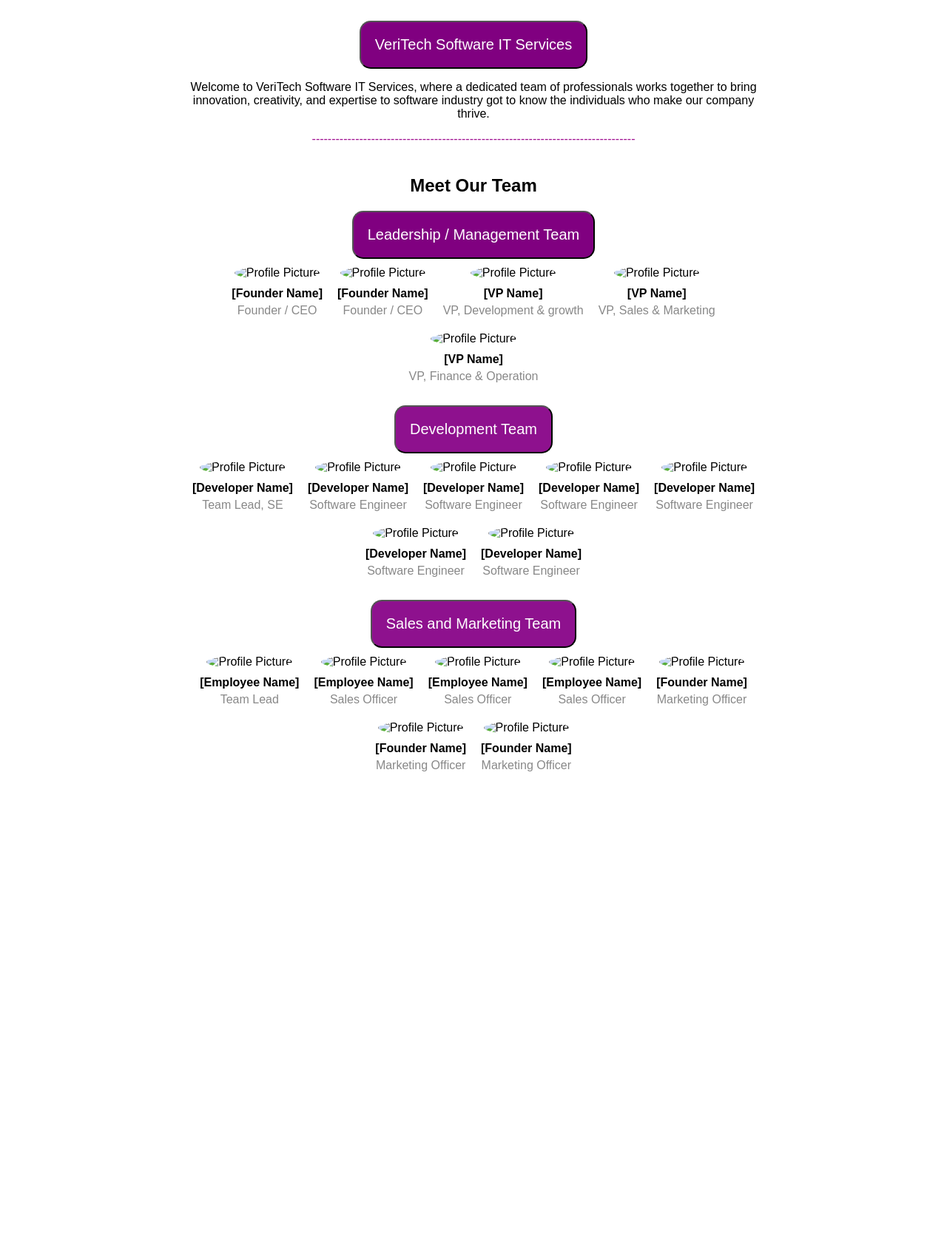
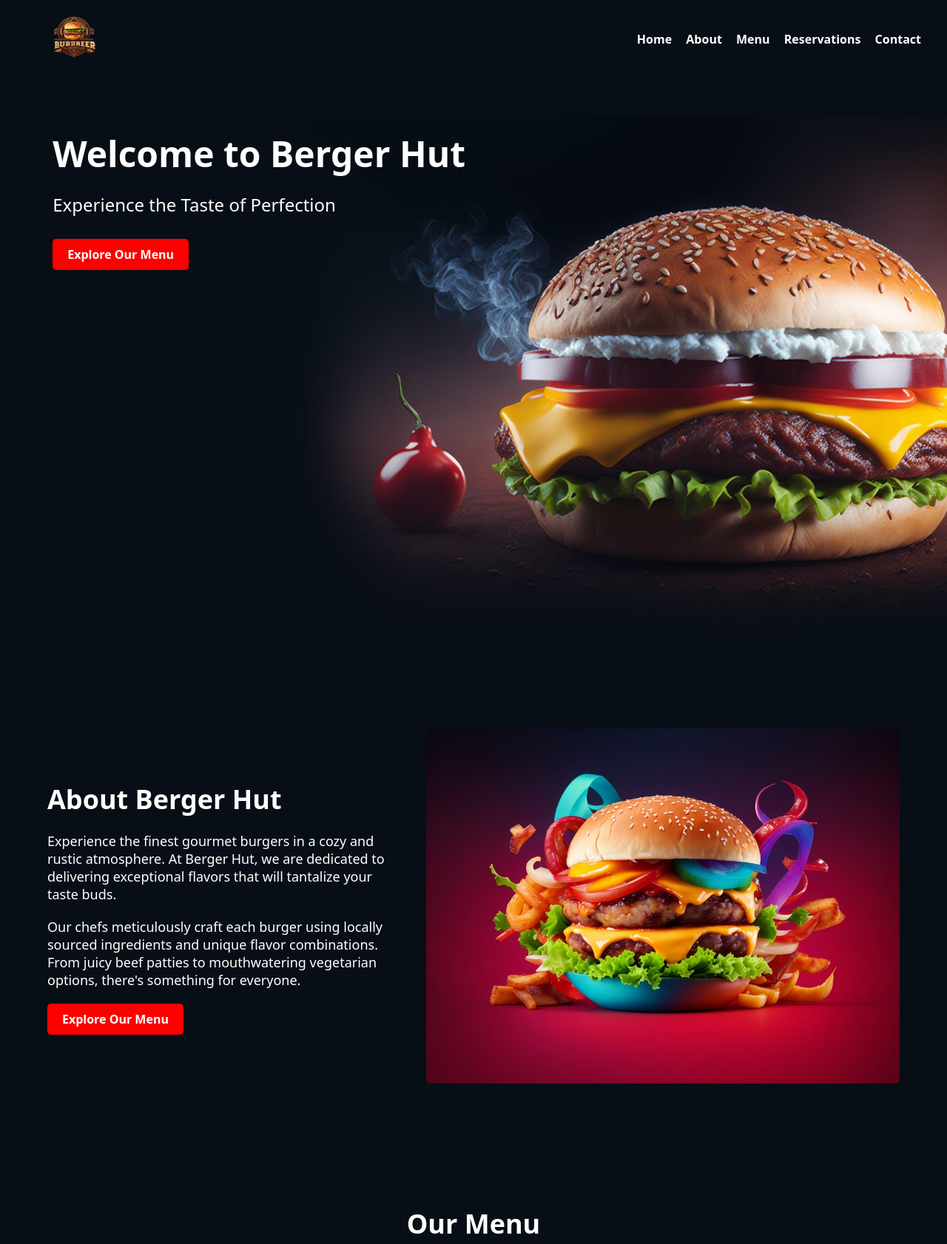
Before and after one commit to sahilbabun/VeriTech, a plain HTML site: page index.html in a window 1280 px wide. Shown: the top 1682 px of the page at 74% size. Before the commit the page ends 1122 px from the top, so only its background shows below. Drawn offline with Linux system fonts and the light colour scheme.

Commit message:
Add files via upload

```diff
--- a/index.html
+++ b/index.html
@@ -1,136 +1,171 @@
 <!DOCTYPE html>
-<html lang="en">
+<html>
 <head>
-    <meta charset="UTF-8">
-    <meta name="viewport" content="width=device-width, initial-scale=1.0">
-    <title>VeriTech Software IT Services</title>
-    <link rel="stylesheet" href="styles.css">
+
+  <title>Berger Hut</title>
+  <link rel="stylesheet" type="text/css" href="styles.css">
+
+
 </head>
+
 <body>
-    <div class="container">
-        <div class="header">
-            <button id="company-name-button">VeriTech Software IT Services</button>
-            <p>Welcome to VeriTech Software IT Services, where a dedicated team of professionals works together to bring innovation, creativity, and expertise to software industry got to know the individuals who make our company thrive.</p>
-            <!-- <b id="line"> -------------------------------------------------------------------------------- </b> -->
-            <span> ---------------------------------------------------------------------------------- </span>
+	<header>
+	  <div class="logo">
+		<img src="iconlogo.png" alt="Berger Hut Logo">
 	  </div>
-        <div class="team-section">
-            <h2>Meet Our Team</h2>
-            <div class="team-category">
-                <!-- <h3> Leadership / Management Team</h3> -->
-                <button id="leadership-Management-button">Leadership / Management Team</button>
-                <div class="team-members">
-                    <div class="team-member">
-                        <img src="profile.png" alt="Profile Picture">
-                        <h4>[Founder Name]</h4>
-                        <p>Founder / CEO</p>
+	  <nav>
+		<ul>
+		  <li><a href="#home">Home</a></li>
+		  <li><a href="#about">About</a></li>
+		  <li><a href="#menu">Menu</a></li>
+		  <li><a href="#reservations">Reservations</a></li>
+		  <li><a href="#contact">Contact</a></li>
+		</ul>
+	  </nav>
+	</header>
+
+<section class="hero">
+  <div class="hero-content">
+    <h1>Welcome to Berger Hut</h1>
+    <p>Experience the Taste of Perfection</p>
+    <a href="#menu" class="btn">Explore Our Menu</a>
   </div>
-                    <div class="team-member">
-                        <img src="profile.png" alt="Profile Picture">
-                        <h4>[Founder Name]</h4>
-                        <p>Founder / CEO</p>
+</section>
+
+<section class="about dark-theme">
+  <div class="about-content">
+    <h2>About Berger Hut</h2>
+    <p>Experience the finest gourmet burgers in a cozy and rustic atmosphere. At Berger Hut, we are dedicated to delivering exceptional flavors that will tantalize your taste buds.</p>
+    <p>Our chefs meticulously craft each burger using locally sourced ingredients and unique flavor combinations. From juicy beef patties to mouthwatering vegetarian options, there's something for everyone.</p>
+    <a href="#menu" class="btn">Explore Our Menu</a>
   </div>
-                    <div class="team-member">
-                        <img src="profile.png" alt="Profile Picture">
-                        <h4>[VP Name]</h4>
-                        <p>VP, Development & growth</p>
+  <div class="about-image">
+    <img src="about-image.jpg" alt="About Image">
   </div>
-                    <div class="team-member">
-                        <img src="profile.png" alt="Profile Picture">
-                        <h4>[VP Name]</h4>
-                        <p>VP, Sales & Marketing</p>
+</section>
+
+
+<section class="menu">
+  <h2>Our Menu</h2>
+  <div class="menu-items">
+    <div class="menu-item">
+      <img src="burger1.jpg" alt="Burger 1">
+      <h3>Classic Cheeseburger</h3>
+      <p>A juicy beef patty topped with melted cheese, fresh lettuce, tomato, and our special sauce. Served with a side of crispy fries.</p>
     </div>
-                    <div class="team-member">
-                        <img src="profile.png" alt="Profile Picture">
-                        <h4>[VP Name]</h4>
-                        <p>VP, Finance & Operation</p>
+    <div class="menu-item">
+      <img src="burger2.jpg" alt="Burger 2">
+      <h3>Veggie Delight</h3>
+      <p>A delicious veggie patty made from a blend of fresh vegetables and spices. Topped with avocado, sprouts, and tangy mayo. Served with a side of sweet potato fries.</p>
+    </div>
+    <div class="menu-item">
+      <img src="burger3.jpg" alt="Burger 3">
+      <h3>Spicy BBQ Burger</h3>
+      <p>A fiery burger packed with flavor! Grilled chicken breast smothered in spicy BBQ sauce, topped with jalapenos, crispy onion rings, and chipotle mayo. Served with a side of coleslaw.</p>
     </div>
   </div>
+</section>
+
+<section class="reservations">
+  <div class="reservation-form">
+    <h2>Make a Reservation</h2>
+    <form>
+      <input type="text" name="name" placeholder="Your Name" required>
+      <input type="email" name="email" placeholder="Your Email" required>
+      <input type="tel" name="phone" placeholder="Phone Number" required>
+      <input type="date" name="date" required>
+      <input type="time" name="time" required>
+      <textarea name="message" placeholder="Additional Message" rows="5"></textarea>
+      <button type="submit">Submit</button>
+    </form>
   </div>
-            <div class="team-category">
-                <!-- <h3>Development Team</h3> -->
-                <button id="Development-team-button">Development Team</button>
-                <div class="team-members">
-                    <div class="team-member">
-                        <img src="profile.png" alt="Profile Picture">
-                        <h4>[Developer Name]</h4>
-                        <p>Team Lead, SE</p>
+</section>
+
+
+<section class="testimonials">
+  <h2>What Our Customers Say</h2>
+  <div class="testimonial">
+    <img src="customer1.jpg" alt="Customer 1">
+    <p>"The burgers at Berger Hut are simply amazing! The flavors are rich, and the ingredients are always fresh. It's my go-to place whenever I'm craving a delicious meal."</p>
+    <h4>John Doe</h4>
   </div>
-                    <div class="team-member">
-                        <img src="profile.png" alt="Profile Picture">
-                        <h4>[Developer Name]</h4>
-                        <p>Software Engineer</p>
+  <div class="testimonial">
+    <img src="customer2.jpg" alt="Customer 2">
+    <p>"Berger Hut never disappoints! The quality of their burgers and the friendly service make it a top-notch dining experience. I highly recommend it to all burger lovers!"</p>
+    <h4>Jane Smith</h4>
   </div>
-                    <div class="team-member">
-                        <img src="profile.png" alt="Profile Picture">
-                        <h4>[Developer Name]</h4>
-                        <p>Software Engineer</p>
+</section>
+
+
+<section class="gallery">
+  <h2>Gallery</h2>
+  <div class="image-grid">
+    <div class="image-item">
+      <img src="gallery1.jpg" alt="Image 1">
     </div>
-                    <div class="team-member">
-                        <img src="profile.png" alt="Profile Picture">
-                        <h4>[Developer Name]</h4>
-                        <p>Software Engineer</p>
+    <div class="image-item">
+      <img src="gallery2.jpg" alt="Image 2">
     </div>
-                    <div class="team-member">
-                        <img src="profile.png" alt="Profile Picture">
-                        <h4>[Developer Name]</h4>
-                        <p>Software Engineer</p>
+    <div class="image-item">
+      <img src="gallery3.jpg" alt="Image 3">
     </div>
-                    <div class="team-member">
-                        <img src="profile.png" alt="Profile Picture">
-                        <h4>[Developer Name]</h4>
-                        <p>Software Engineer</p>
-                    </div>
-                    <div class="team-member">
-                        <img src="profile.png" alt="Profile Picture">
-                        <h4>[Developer Name]</h4>
-                        <p>Software Engineer</p>
+    <div class="image-item">
+      <img src="gallery4.jpg" alt="Image 4">
     </div>
   </div>
+</section>
+
+<section class="contact">
+  <div class="contact-container">
+    <h2>Contact Us</h2>
+    <div class="contact-info">
+      <div class="info-item">
+        <i class="fas fa-map-marker-alt"></i>
+        <p>123 Main Street, City, Country</p>
       </div>
-            <div class="team-category">
-                <!-- <h3>Development Team</h3> -->
-                <button id="Sales-and-marketing-team-button">Sales and Marketing Team</button>
-                <div class="team-members">
-                    <div class="team-member">
-                        <img src="profile.png" alt="Profile Picture">
-                        <h4>[Employee Name]</h4>
-                        <p>Team Lead</p>
+      <div class="info-item">
+        <i class="fas fa-phone-alt"></i>
+        <p>+1 234 567 890</p>
       </div>
-                    <div class="team-member">
-                        <img src="profile.png" alt="Profile Picture">
-                        <h4>[Employee Name]</h4>
-                        <p>Sales Officer</p>
-                    </div>
-                    <div class="team-member">
-                        <img src="profile.png" alt="Profile Picture">
-                        <h4>[Employee Name]</h4>
-                        <p>Sales Officer</p>
-                    </div>
-                    <div class="team-member">
-                        <img src="profile.png" alt="Profile Picture">
-                        <h4>[Employee Name]</h4>
-                        <p>Sales Officer</p>
-                    </div>
-                    <div class="team-member">
-                        <img src="profile.png" alt="Profile Picture">
-                        <h4>[Founder Name]</h4>
-                        <p>Marketing Officer</p>
-                    </div>
-                    <div class="team-member">
-                        <img src="profile.png" alt="Profile Picture">
-                        <h4>[Founder Name]</h4>
-                        <p>Marketing Officer</p>
-                    </div>
-                    <div class="team-member">
-                        <img src="profile.png" alt="Profile Picture">
-                        <h4>[Founder Name]</h4>
-                        <p>Marketing Officer</p>
+      <div class="info-item">
+        <i class="fas fa-envelope"></i>
+        <p>info@bergerhut.com</p>
       </div>
     </div>
+    <form class="contact-form">
+      <input type="text" name="name" placeholder="Your Name" required>
+      <input type="email" name="email" placeholder="Your Email" required>
+      <textarea name="message" placeholder="Your Message" rows="5" required></textarea>
+      <button type="submit">Send Message</button>
+    </form>
   </div>
-            <!-- Add more team categories and members as needed -->
+</section>
+
+
+
+
+<footer class="footer">
+  <div class="footer-content">
+    <div class="footer-logo">
+      <img src="iconlogo.png" alt="Logo">
+    </div>
+    <nav class="footer-links">
+      <a href="#">Home</a>
+      <a href="#">About</a>
+      <a href="#">Menu</a>
+      <a href="#">Reservations</a>
+      <a href="#">Testimonials</a>
+      <a href="#">Gallery</a>
+      <a href="#">Contact</a>
+    </nav>
+    <div class="footer-social">
+      <a href="#"><i class="fab fa-facebook"></i></a>
+      <a href="#"><i class="fab fa-twitter"></i></a>
+      <a href="#"><i class="fab fa-instagram"></i></a>
     </div>
   </div>
+  <p class="footer-text">&copy; 2023 Berger Hut. All rights reserved.</p>
+</footer>
+
+
 </body>
-</html>
--- a/styles.css
+++ b/styles.css
@@ -1,95 +1,395 @@
-body {
-    font-family: Arial, sans-serif;
-    margin: 10;
-    padding: 10;
+*{
+    margin: 0;
+    padding: 0;
+    font-family: 'Noto Sans', sans-serif;
+}
+/*header*/
+
+header {
+  background-color: #070e16;
+  padding: 20px;
+  display: flex;
+  align-items: center;
+  justify-content: space-between;
 }
 
-#company-name-button {
-  background-color: purple;
-  color: white;
-  padding: 19px;
-  border-radius: 15px;
-  font-size: 20px;
+.logo img {
+  height: 60px;
+  margin-left:50px;
 }
 
-span {
-  color: rgb(160, 17, 146);
+nav ul {
+  list-style: none;
+  margin: 0;
+  padding: 0;
 }
 
-.container {
-    max-width: 800px;
-    margin: 0 auto;
-    padding: 20px;
+nav ul li {
+  display: inline-block;
+  margin-right: 15px;
 }
 
-.header {
-    text-align: center;
-    margin-bottom: 40px;
+nav ul li a {
+  text-decoration: none;
+  color: white;
+  font-weight: bold;
+  transition: color 0.3s ease;
 }
 
-.team-section {
-    text-align: center;
-    margin-bottom: 40px;
+nav ul li a:hover {
+  color: #ff0000;
 }
 
-#leadership-Management-button {
-  background-color: purple;
-  color: white;
-  align-items: center;
-  justify-content: center;
-  padding: 19px;
-  border-radius: 15px;
-  font-size: 20px;
+/*hero*/
+
+.hero {
+  background-image: url("hero-background1.jpg");
+  background-size: cover;
+  background-position: center;
+  height: 100vh;
+  display: flex;
+
+
+  text-align: left;
+  color: #fff;
 }
 
-#Development-team-button {
-  background-color: rgb(142, 17, 142);
-  color: white;
-  align-items: center;
-  justify-content: center;
-  padding: 19px;
-  border-radius: 15px;
-  font-size: 20px;
+.hero-content {
+  max-width: 600px;
+  padding: 20px;
+  margin-top :50px;
+  margin-left: 4%;
+
 }
 
-#Sales-and-marketing-team-button {
-  background-color: rgb(142, 17, 142);
-  color: white;
-  align-items: center;
-  justify-content: center;
-  padding: 19px;
-  border-radius: 15px;
-  font-size: 20px;
+.hero-content h1 {
+  font-size: 48px;
+  margin-bottom: 20px;
 }
 
-.team-category {
-    align-items: center;
-    margin-bottom: 20px;
+.hero-content p {
+  font-size: 24px;
+  margin-bottom: 30px;
 }
 
-.team-members {
-    display: flex;
-    flex-wrap: wrap;
-    justify-content: center;
+.btn {
+  display: inline-block;
+  background-color: #ff0000;
+  color: #fff;
+  padding: 10px 20px;
+  border-radius: 5px;
+  text-decoration: none;
+  font-weight: bold;
+  transition: background-color 0.3s ease;
 }
 
-.team-member {
-    text-align: center;
-    margin: 10px;
+.btn:hover {
+  background-color: #e60000;
 }
 
-.team-member img {
-    width: 150px;
-    height: 150px;
-    border-radius: 50%;
-    object-fit: cover;
+/*about*/
+
+.about {
+  display: flex;
+  align-items: center;
+  padding: 80px 0;
 }
 
-.team-member h4 {
-    margin: 10px 0 5px;
+.about-content {
+  flex: 1;
+  max-width: 600px;
+  padding-right: 50px;
+  color: #fff;
+  margin-left: 5%;
+
+
 }
 
-.team-member p {
-    margin: 0;
-    color: #888;
+.about h2 {
+  font-size: 36px;
+  margin-bottom: 20px;
 }
+
+.about p {
+  font-size: 18px;
+  margin-bottom: 20px;
+}
+
+.about-image {
+  max-width: 50%;
+  margin-right: 5%;
+}
+
+.about-image img {
+  max-width: 100%;
+  height: auto;
+  border-radius: 5px;
+}
+
+.dark-theme {
+  background-color: #070e16;
+}
+
+
+/* menu*/
+.menu {
+  padding: 80px 0;
+  text-align: center;
+  background-color: #070e16;
+}
+
+.menu h2 {
+  font-size: 36px;
+  margin-bottom: 40px;
+  color: #ffffff;
+}
+
+.menu-items {
+  display: flex;
+  justify-content: center;
+}
+
+.menu-item {
+  max-width: 300px;
+  margin: 0 20px;
+  text-align: left;
+}
+
+.menu-item img {
+  max-width: 100%;
+  height: auto;
+  border-radius: 5px;
+  margin-bottom: 10px;
+}
+
+.menu-item h3 {
+  font-size: 24px;
+  margin-bottom: 10px;
+  color: #ffffff;
+}
+
+.menu-item p {
+  font-size: 16px;
+  margin-bottom: 20px;
+  color: #ffffff;
+}
+
+/* reservations*/
+
+.reservations {
+  background-color: #1f1f1f;
+  padding: 80px 0;
+  text-align: center;
+}
+
+.reservation-form {
+  max-width: 500px;
+  margin: 0 auto;
+  background-color: #333;
+  padding: 40px;
+  border-radius: 5px;
+  box-shadow: 0 0 10px rgba(0, 0, 0, 0.3);
+}
+
+.reservation-form h2 {
+  color: #fff;
+  font-size: 28px;
+  margin-bottom: 20px;
+}
+
+.reservation-form form input,
+.reservation-form form textarea {
+  display: block;
+  width: 100%;
+  padding: 10px;
+  margin-bottom: 20px;
+  border-radius: 5px;
+  border: none;
+}
+
+.reservation-form form button {
+  display: inline-block;
+  background-color: #ff0000;
+  color: #fff;
+  padding: 10px 20px;
+  border-radius: 5px;
+  text-decoration: none;
+  font-weight: bold;
+  transition: background-color 0.3s ease;
+}
+
+.reservation-form form button:hover {
+  background-color: #e60000;
+}
+
+
+/* Testimonials Section*/
+
+.testimonials {
+  padding: 80px 0;
+  text-align: center;
+  background-color: #070e16;
+}
+
+.testimonials h2 {
+  font-size: 36px;
+  margin-bottom: 40px;
+  color: #fff;
+}
+
+.testimonial {
+  max-width: 600px;
+  margin: 0 auto 40px;
+  text-align: left;
+}
+
+.testimonial img {
+  display: block;
+  width: 80px;
+  height: 80px;
+  border-radius: 50%;
+  margin: 0 auto 20px;
+}
+
+.testimonial p {
+  font-size: 18px;
+  margin-bottom: 20px;
+  color: #fff;
+}
+
+.testimonial h4 {
+  font-size: 20px;
+  font-weight: bold;
+  color: #fff;
+}
+
+
+/* Gallery Section*/
+
+.gallery {
+  padding: 80px 0;
+  text-align: center;
+  background-color: #070e16;
+}
+
+.gallery h2 {
+  font-size: 36px;
+  margin-bottom: 40px;
+  color: #fff;
+}
+
+.image-grid {
+  display: grid;
+  grid-template-columns: repeat(4, 1fr);
+  grid-gap: 20px;
+  margin-left: 5%;
+  margin-right: 5%;
+}
+
+.image-item img {
+  width: 100%;
+  height: auto;
+  border-radius: 5px;
+}
+
+
+/* Contact Section*/
+
+.contact {
+  background-color: #333;
+  padding: 80px 0;
+  text-align: center;
+  color: #fff;
+}
+
+.contact-container {
+  max-width: 600px;
+  margin: 0 auto;
+}
+
+.contact h2 {
+  font-size: 36px;
+  margin-bottom: 40px;
+}
+
+.contact-info {
+  display: flex;
+  justify-content: center;
+  margin-bottom: 40px;
+}
+
+.info-item {
+  margin: 0 20px;
+  text-align: center;
+}
+
+.info-item i {
+  font-size: 24px;
+  margin-bottom: 10px;
+}
+
+.contact-form input,
+.contact-form textarea {
+  display: block;
+  width: 100%;
+  padding: 10px;
+  margin-bottom: 20px;
+  border-radius: 5px;
+  border: none;
+}
+
+.contact-form textarea {
+  resize: vertical;
+}
+
+.contact-form button {
+  display: inline-block;
+  background-color: #ff0000;
+  color: #fff;
+  padding: 10px 20px;
+  border-radius: 5px;
+  text-decoration: none;
+  font-weight: bold;
+  transition: background-color 0.3s ease;
+}
+
+.contact-form button:hover {
+  background-color: #e60000;
+}
+
+
+/* Footer*/
+
+.footer {
+  background-color: #070e16;
+  padding: 40px 0;
+  color: #fff;
+  text-align: center;
+}
+
+.footer-content {
+  display: flex;
+  flex-direction: column;
+  align-items: center;
+  margin-bottom: 40px;
+}
+
+.footer-logo img {
+  max-width: 150px;
+}
+
+.footer-links a {
+  color: #fff;
+  margin: 0 10px;
+  text-decoration: none;
+}
+
+.footer-social a {
+  color: #fff;
+  margin: 0 5px;
+  text-decoration: none;
+}
+
+.footer-text {
+  font-size: 14px;
+}
```
Also changed, not shown: about-image.jpg (added), burger1.jpg (added), burger2.jpg (added), burger3.jpg (added), customer1.jpg (added), customer2.jpg (added), gallery1.jpg (added), gallery2.jpg (added), gallery3.jpg (added), gallery4.jpg (added), hero-background.jpg (added), hero-background1.jpg (added), iconlogo.png (added), 1 other file. Lines whose indentation alone changed are shown as unchanged.
